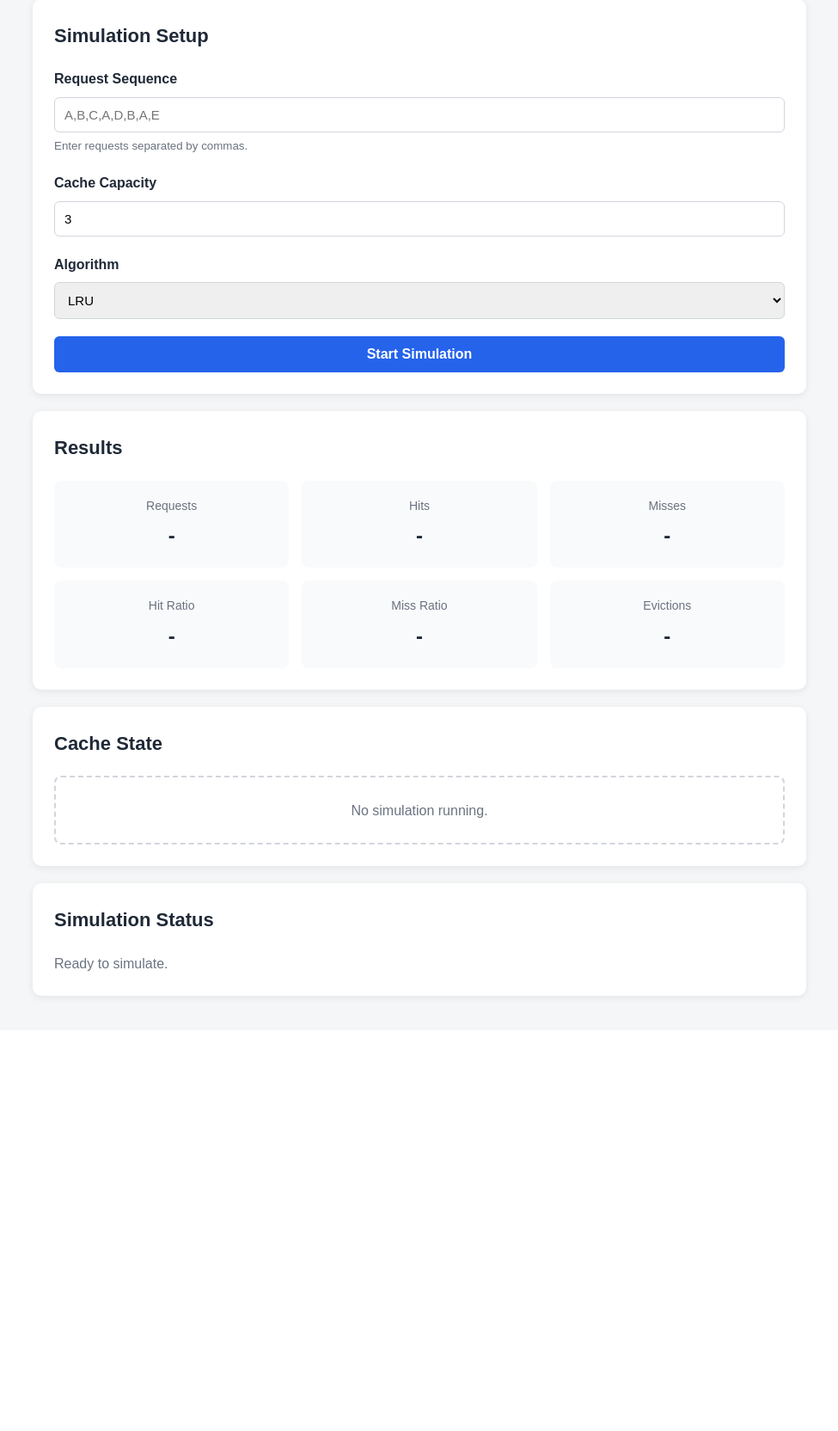
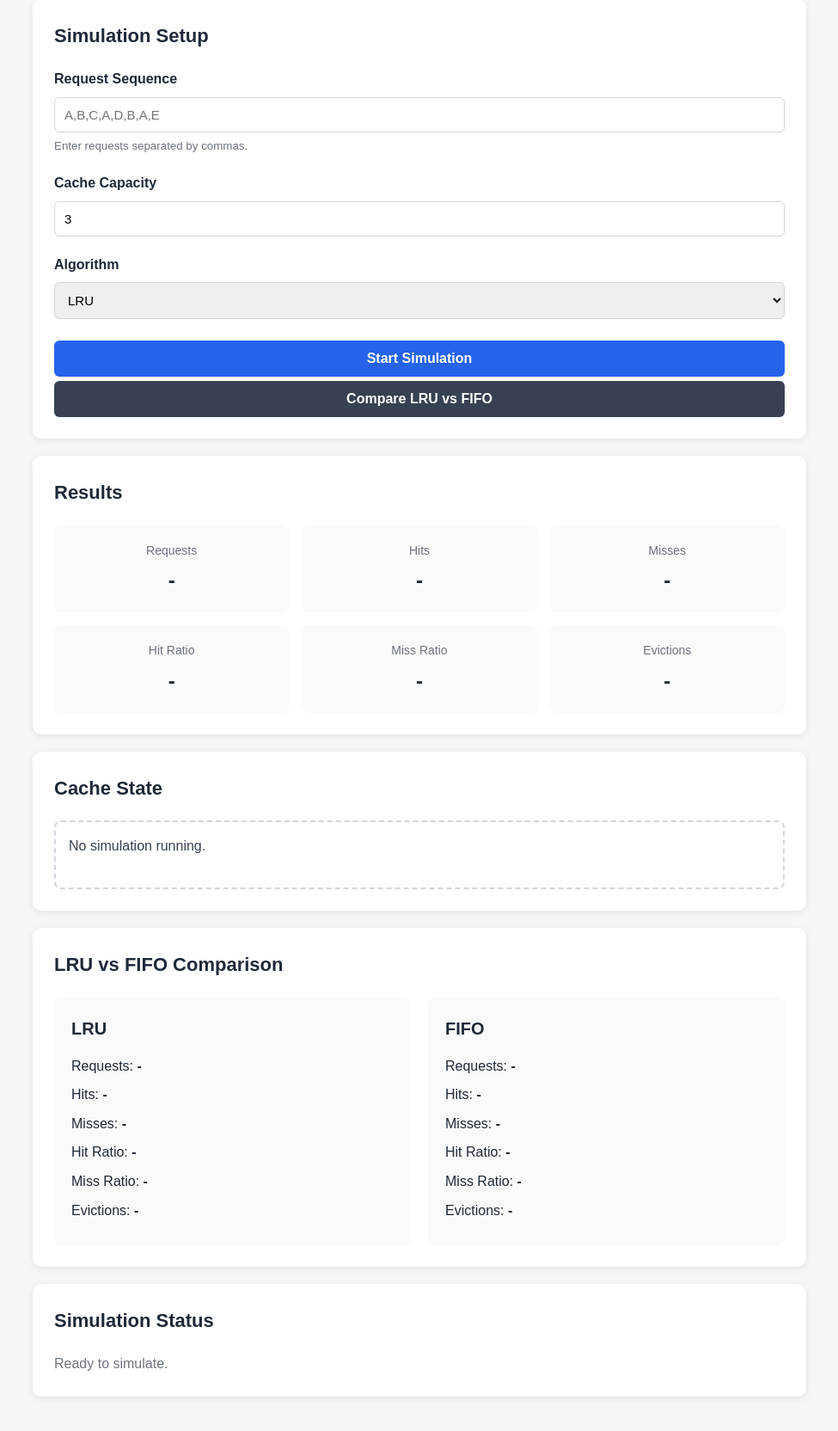
Before and after one commit to karthik-k11/CacheCraft, a Flask app: page / in a window 1280 px wide. Shown: the part 162-1826 px from the top of the page at 86% size, without its empty margins (152-1127 px from the left). Before the commit the page ends 1328 px from the top, so only its background shows below. Run offline with Flask 3, Linux system fonts and the light colour scheme.

Commit message:
Implemented the LRU vs FIFO comparison feature and displayed both algorithms’ metrics side-by-side

```diff
--- a/app.py
+++ b/app.py
@@ -1,6 +1,6 @@
 from flask import Flask, jsonify, render_template, request
 
-from simulator import simulate_lru, simulate_fifo
+from simulator import simulate_lru, simulate_fifo, compare_algorithms
 
 
 app = Flask(__name__)
@@ -37,5 +37,23 @@ def simulate():
     return jsonify(result)
 
 
+@app.route("/api/compare", methods=["POST"])
+def compare():
+    data = request.get_json()
+
+    requests = data.get("requests", [])
+    capacity = data.get("capacity")
+
+    if not isinstance(requests, list) or not requests:
+        return jsonify({"error": "Request sequence cannot be empty."}), 400
+
+    if not isinstance(capacity, int) or capacity < 1:
+        return jsonify({"error": "Cache capacity must be at least 1."}), 400
+
+    result = compare_algorithms(requests, capacity)
+
+    return jsonify(result)
+
+
 if __name__ == "__main__":
     app.run(debug=True)
--- a/static/script.js
+++ b/static/script.js
@@ -1,4 +1,5 @@
 const simulateButton = document.getElementById("simulate-button");
+const compareButton = document.getElementById("compare-button");
 
 
 simulateButton.addEventListener("click", async function () {
@@ -13,26 +14,9 @@ simulateButton.addEventListener("click", async function () {
     const statusElement = document.getElementById("simulation-status");
 
 
-    if (requestSequence.trim() === "") {
-        statusElement.textContent = "Please enter a request sequence.";
-        return;
-    }
+    const requests = getRequests(requestSequence, cacheCapacity);
 
-
-    if (cacheCapacity < 1) {
-        statusElement.textContent = "Cache capacity must be at least 1.";
-        return;
-    }
-
-
-    const requests = requestSequence
-        .split(",")
-        .map(request => request.trim())
-        .filter(request => request !== "");
-
-
-    if (requests.length === 0) {
-        statusElement.textContent = "Please enter valid requests.";
+    if (!requests) {
         return;
     }
 
@@ -77,6 +61,103 @@ simulateButton.addEventListener("click", async function () {
             "Unable to connect to the simulation server.";
     }
 });
+
+
+compareButton.addEventListener("click", async function () {
+    const requestSequence = document.getElementById("request-sequence").value;
+
+    const cacheCapacity = Number(
+        document.getElementById("cache-capacity").value
+    );
+
+    const statusElement = document.getElementById("simulation-status");
+
+
+    const requests = getRequests(requestSequence, cacheCapacity);
+
+    if (!requests) {
+        return;
+    }
+
+
+    statusElement.textContent =
+        "Comparing LRU and FIFO...";
+
+
+    try {
+        const response = await fetch("/api/compare", {
+            method: "POST",
+            headers: {
+                "Content-Type": "application/json"
+            },
+            body: JSON.stringify({
+                requests: requests,
+                capacity: cacheCapacity
+            })
+        });
+
+
+        const result = await response.json();
+
+
+        if (!response.ok) {
+            statusElement.textContent = result.error;
+            return;
+        }
+
+
+        displayComparison(result);
+
+
+        statusElement.textContent =
+            "LRU vs FIFO comparison completed successfully.";
+
+
+    } catch (error) {
+        console.error(error);
+
+        statusElement.textContent =
+            "Unable to connect to the comparison server.";
+    }
+});
+
+
+function getRequests(requestSequence, cacheCapacity) {
+    const statusElement = document.getElementById("simulation-status");
+
+
+    if (requestSequence.trim() === "") {
+        statusElement.textContent =
+            "Please enter a request sequence.";
+
+        return null;
+    }
+
+
+    if (cacheCapacity < 1) {
+        statusElement.textContent =
+            "Cache capacity must be at least 1.";
+
+        return null;
+    }
+
+
+    const requests = requestSequence
+        .split(",")
+        .map(request => request.trim())
+        .filter(request => request !== "");
+
+
+    if (requests.length === 0) {
+        statusElement.textContent =
+            "Please enter valid requests.";
+
+        return null;
+    }
+
+
+    return requests;
+}
 
 
 function displayResults(result) {
@@ -125,3 +206,47 @@ function displayEvents(events) {
         cacheDisplay.appendChild(eventElement);
     });
 }
+
+
+function displayComparison(result) {
+    const lru = result.LRU;
+    const fifo = result.FIFO;
+
+
+    document.getElementById("lru-requests").textContent =
+        lru.total_requests;
+
+    document.getElementById("lru-hits").textContent =
+        lru.hits;
+
+    document.getElementById("lru-misses").textContent =
+        lru.misses;
+
+    document.getElementById("lru-hit-ratio").textContent =
+        `${(lru.hit_ratio * 100).toFixed(2)}%`;
+
+    document.getElementById("lru-miss-ratio").textContent =
+        `${(lru.miss_ratio * 100).toFixed(2)}%`;
+
+    document.getElementById("lru-evictions").textContent =
+        lru.evictions;
+
+
+    document.getElementById("fifo-requests").textContent =
+        fifo.total_requests;
+
+    document.getElementById("fifo-hits").textContent =
+        fifo.hits;
+
+    document.getElementById("fifo-misses").textContent =
+        fifo.misses;
+
+    document.getElementById("fifo-hit-ratio").textContent =
+        `${(fifo.hit_ratio * 100).toFixed(2)}%`;
+
+    document.getElementById("fifo-miss-ratio").textContent =
+        `${(fifo.miss_ratio * 100).toFixed(2)}%`;
+
+    document.getElementById("fifo-evictions").textContent =
+        fifo.evictions;
+}
--- a/static/style.css
+++ b/static/style.css
@@ -80,10 +80,19 @@ button {
     font-size: 16px;
     font-weight: bold;
     cursor: pointer;
+    margin-top: 5px;
 }
 
 button:hover {
     background: #1d4ed8;
+}
+
+.secondary-button {
+    background: #374151;
+}
+
+.secondary-button:hover {
+    background: #1f2937;
 }
 
 .metrics-grid {
@@ -114,12 +123,44 @@ button:hover {
 
 .cache-display {
     min-height: 80px;
-    display: flex;
-    align-items: center;
-    justify-content: center;
     border: 2px dashed #d1d5db;
     border-radius: 8px;
-    color: #6b7280;
+    padding: 15px;
+    color: #374151;
+}
+
+.cache-display div {
+    padding: 10px;
+    border-bottom: 1px solid #e5e7eb;
+}
+
+.cache-display div:last-child {
+    border-bottom: none;
+}
+
+.comparison-grid {
+    display: grid;
+    grid-template-columns: 1fr 1fr;
+    gap: 20px;
+}
+
+.comparison-column {
+    background: #f9fafb;
+    border-radius: 8px;
+    padding: 20px;
+}
+
+.comparison-column h3 {
+    margin-bottom: 15px;
+    font-size: 20px;
+}
+
+.comparison-column p {
+    margin-bottom: 8px;
+}
+
+.comparison-column span {
+    font-weight: bold;
 }
 
 #simulation-status {
@@ -136,6 +177,10 @@ button:hover {
         grid-template-columns: 1fr;
     }
 
+    .comparison-grid {
+        grid-template-columns: 1fr;
+    }
+
     .header h1 {
         font-size: 30px;
     }
--- a/templates/index.html
+++ b/templates/index.html
@@ -70,6 +70,10 @@
                 Start Simulation
             </button>
 
+            <button id="compare-button" class="secondary-button">
+                Compare LRU vs FIFO
+            </button>
+
         </section>
 
 
@@ -125,6 +129,86 @@
         </section>
 
 
+        <section class="card comparison-card">
+
+            <h2>LRU vs FIFO Comparison</h2>
+
+            <div class="comparison-grid">
+
+                <div class="comparison-column">
+                    <h3>LRU</h3>
+
+                    <p>
+                        Requests:
+                        <span id="lru-requests">-</span>
+                    </p>
+
+                    <p>
+                        Hits:
+                        <span id="lru-hits">-</span>
+                    </p>
+
+                    <p>
+                        Misses:
+                        <span id="lru-misses">-</span>
+                    </p>
+
+                    <p>
+                        Hit Ratio:
+                        <span id="lru-hit-ratio">-</span>
+                    </p>
+
+                    <p>
+                        Miss Ratio:
+                        <span id="lru-miss-ratio">-</span>
+                    </p>
+
+                    <p>
+                        Evictions:
+                        <span id="lru-evictions">-</span>
+                    </p>
+                </div>
+
+
+                <div class="comparison-column">
+                    <h3>FIFO</h3>
+
+                    <p>
+                        Requests:
+                        <span id="fifo-requests">-</span>
+                    </p>
+
+                    <p>
+                        Hits:
+                        <span id="fifo-hits">-</span>
+                    </p>
+
+                    <p>
+                        Misses:
+                        <span id="fifo-misses">-</span>
+                    </p>
+
+                    <p>
+                        Hit Ratio:
+                        <span id="fifo-hit-ratio">-</span>
+                    </p>
+
+                    <p>
+                        Miss Ratio:
+                        <span id="fifo-miss-ratio">-</span>
+                    </p>
+
+                    <p>
+                        Evictions:
+                        <span id="fifo-evictions">-</span>
+                    </p>
+                </div>
+
+            </div>
+
+        </section>
+
+
         <section class="card">
 
             <h2>Simulation Status</h2>
```
Also changed, not shown: simulator.py (+10 -0 lines).
